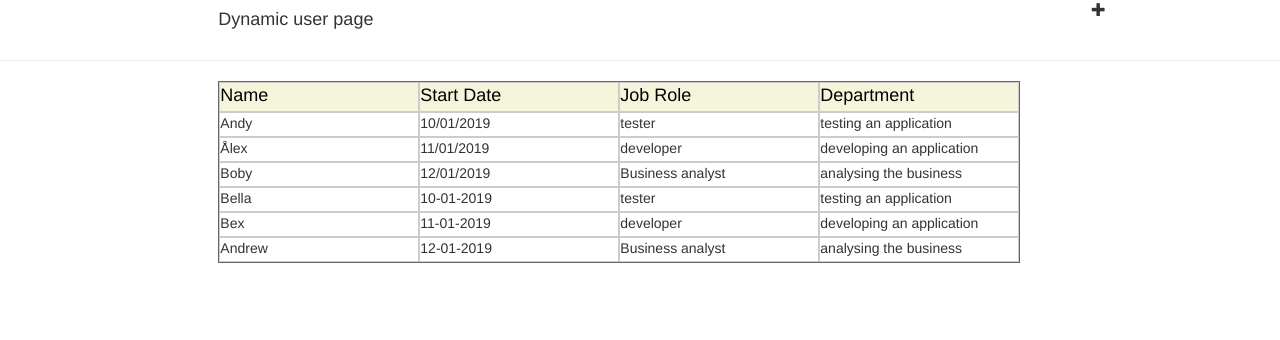
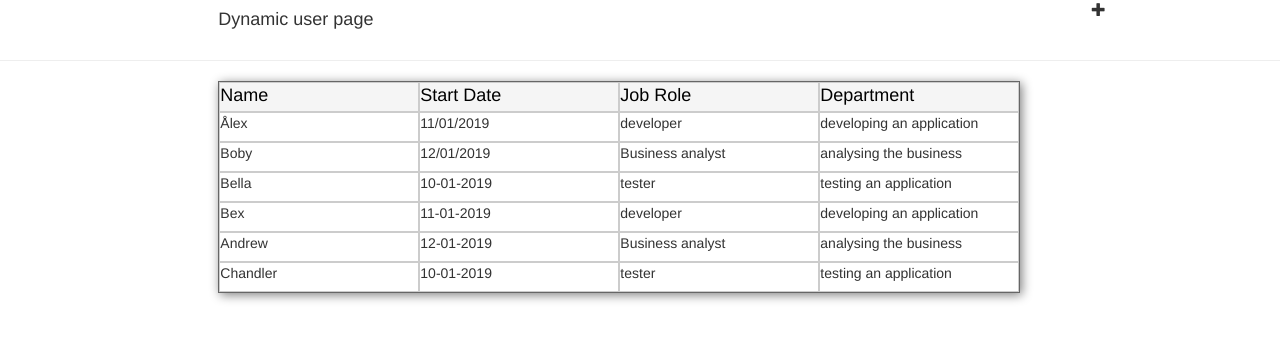
Before and after one commit to shruthimg/Task_1, an Angular app: page / in a window 1280 px wide. Shown: the top 340 px of the page. Built offline with nearby package versions, Linux system fonts and the light colour scheme.

Commit message:
table style

```diff
--- a/src/app/app.component.html
+++ b/src/app/app.component.html
@@ -12,7 +12,7 @@
       <p>Add User</p>
     </div>
     <div class="col-md-1">
-      <span class="glyphicon glyphicon-remove" style="cursor: pointer" (click)="close()"></span>
+      <span class="glyphicon glyphicon-remove" (click)="close()"></span>
     </div>
   </div>
 
@@ -52,7 +52,7 @@
 
   <div app-modal-footer>
     <div >
-      <app-button [type]=true [primary]=true [enabled]="myForm.invalid" (click)="onSubmit(myForm.value)"></app-button>
+      <app-button [primary]=true [enabled]="myForm.invalid" (click)="onSubmit(myForm.value)"></app-button>
       <app-button (click)="close()" [primary]=false></app-button>
     </div>
   </div>
--- a/src/app/button/button.component.html
+++ b/src/app/button/button.component.html
@@ -1,5 +1,4 @@
 <button class="btn btn-primary"
         [ngClass]=" primary ? 'blue' : 'white'"
         [disabled]=enabled
->
-  {{this.primary ? 'Add' : 'Cancel'}}</button>
+>{{this.primary ? 'Add' : 'Cancel'}}</button>
--- a/src/app/button/button.component.ts
+++ b/src/app/button/button.component.ts
@@ -7,10 +7,8 @@ import {Component, Input, OnInit} from '@angular/core';
 })
 export class ButtonComponent implements OnInit {
   @Input() primary: boolean;
-  @Input() type: boolean;
   @Input() enabled: boolean;
 
-  text: string;
   constructor() { }
 
   ngOnInit(): void {
--- a/src/app/header/header.component.html
+++ b/src/app/header/header.component.html
@@ -5,6 +5,6 @@
     <h4>Dynamic user page</h4>
   </div>
   <div class="col-md-2">
-    <span class="glyphicon glyphicon-plus" style="cursor: pointer" (click)="open()"></span>
+    <span class="glyphicon glyphicon-plus" (click)="open()"></span>
   </div>
 </div>
--- a/src/app/table/table.component.css
+++ b/src/app/table/table.component.css
@@ -2,6 +2,11 @@
   display:table;
   width:auto;
   border:1px solid  #666666;
+  overflow-y: scroll;
+  height: 212px;
+  position: fixed;
+  display: inline-block;
+  box-shadow: 2px 2px 10px grey;
 
 }
 .table-row{
@@ -14,20 +19,22 @@
   display:table-column;
   width:200px;
   border:1px solid  #ccc;
-  height: 25px;
+  height: 30px;
 }
-.table-col.header {
+.table-row.header {
   height: 30px;
   font-size: 18px;
   color: black;
-  background-color: beige;
+  position: fixed;
+  background-color: whitesmoke;
+
 }
 ::-webkit-scrollbar {
-  width: 12px;
+  width: 10px;
 }
 
 ::-webkit-scrollbar-track {
-  -webkit-box-shadow: inset 0 0 6px rgba(0,0,0,0.3);
+  -webkit-box-shadow: inset 0 0 6px rgba(0,0,0,0.0);
   border-radius: 10px;
 }
 
--- a/src/app/table/table.component.html
+++ b/src/app/table/table.component.html
@@ -3,12 +3,12 @@
   <div class="col-md-8" >
 
     <div class="table">
-      <div class="table-row">
-        <div class="table-col header" *ngFor="let column of headers">{{column}}
+      <div class="table-row header">
+        <div class="table-col " *ngFor="let column of headers">{{column}}
         </div>
       </div>
 
-      <div style="overflow-y:scroll; height: 150px ">
+      <div >
         <div class="table-row" *ngFor="let row of rows">
           <div class="table-col" *ngFor="let column of headers">{{row[column]}}</div>
         </div>
--- a/src/styles.css
+++ b/src/styles.css
@@ -1,3 +1,6 @@
 .form-control {
   margin-bottom: 30px !important;
 }
+.glyphicon {
+  cursor: pointer;
+}
```
